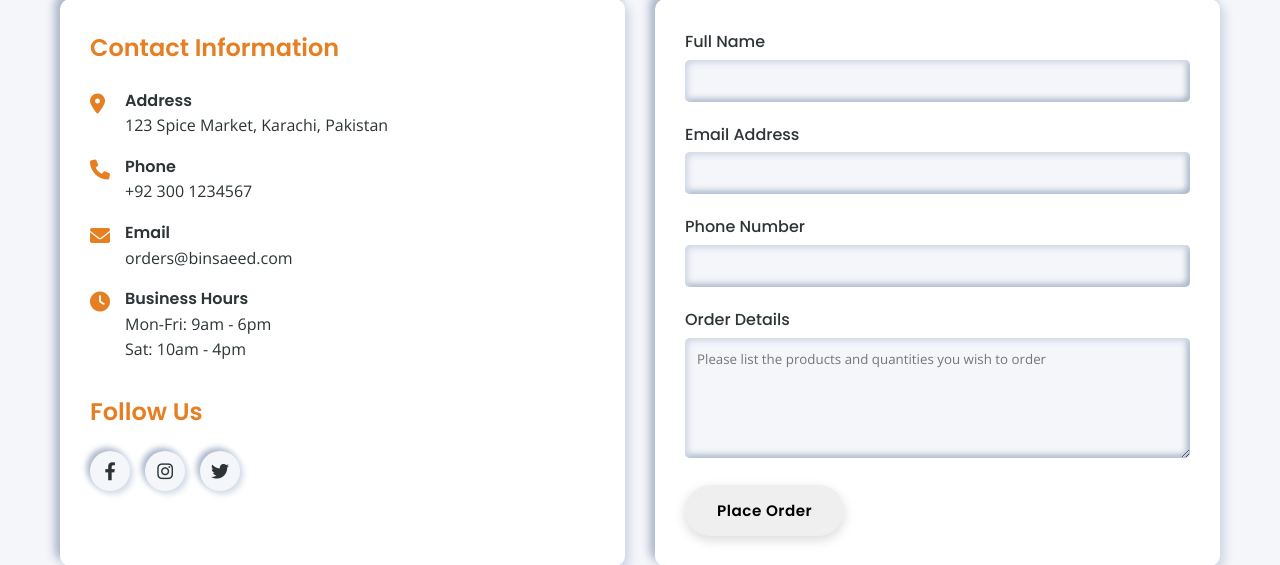
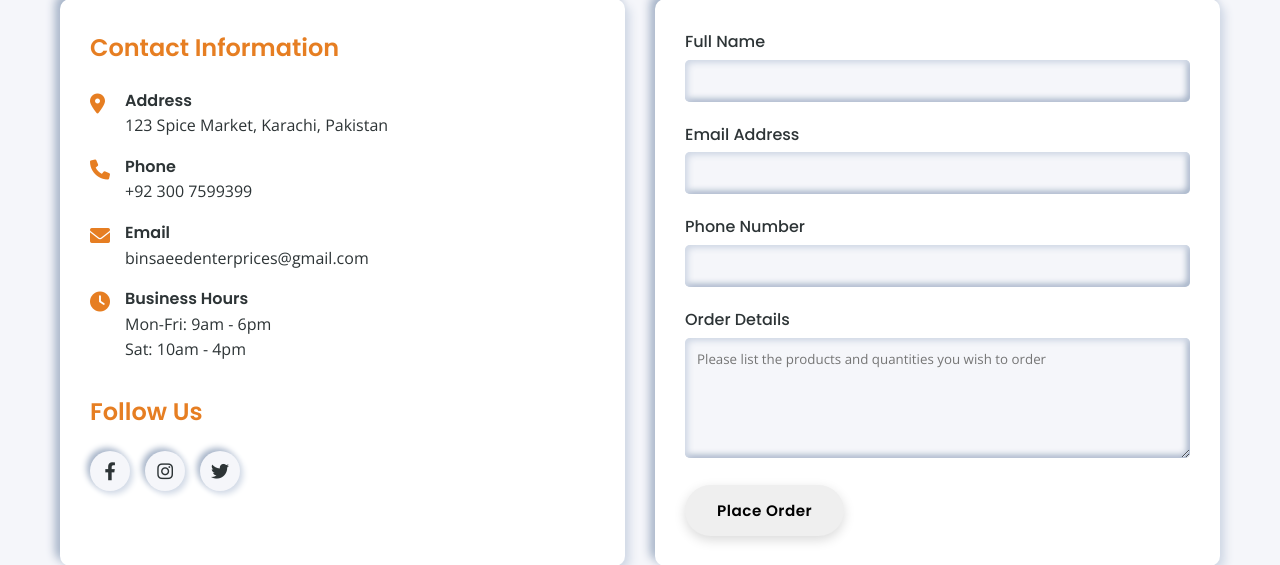
Before and after one commit to danishumer9988/binsaeedenterprices, a Django app: page / in a window 1280 px wide. Shown: the part 3377-3942 px from the top of the page. Run offline with Django 5.2, Linux system fonts and the light colour scheme.

Commit message:
Update index.html

```diff
--- a/main/templates/main/index.html
+++ b/main/templates/main/index.html
@@ -1195,7 +1195,7 @@
 </head>
 <body>
 <!-- WhatsApp Floating Button -->
-<a href="https://wa.me/923001234567?text=Hello%20Binsaeed%20Enterprises,%20I%20would%20like%20to%20place%20an%20order" class="whatsapp-float" target="_blank" aria-label="Chat on WhatsApp"><i class="fab fa-whatsapp"></i></a>
+<a href="https://wa.me/923007599399?text=Hello%20Binsaeed%20Enterprises,%20I%20would%20like%20to%20place%20an%20order" class="whatsapp-float" target="_blank" aria-label="Chat on WhatsApp"><i class="fab fa-whatsapp"></i></a>
 
 <div class="container">
     <header>
@@ -1346,7 +1346,7 @@
                         </div>
                         <div>
                             <h4>Phone</h4>
-                            <p>+92 300 1234567</p>
+                            <p>+92 300 7599399</p>
                         </div>
                     </div>
                     <div class="contact-item">
@@ -1355,7 +1355,7 @@
                         </div>
                         <div>
                             <h4>Email</h4>
-                            <p>orders@binsaeed.com</p>
+                            <p>binsaeedenterprices@gmail.com</p>
                         </div>
                     </div>
                     <div class="contact-item">
```
